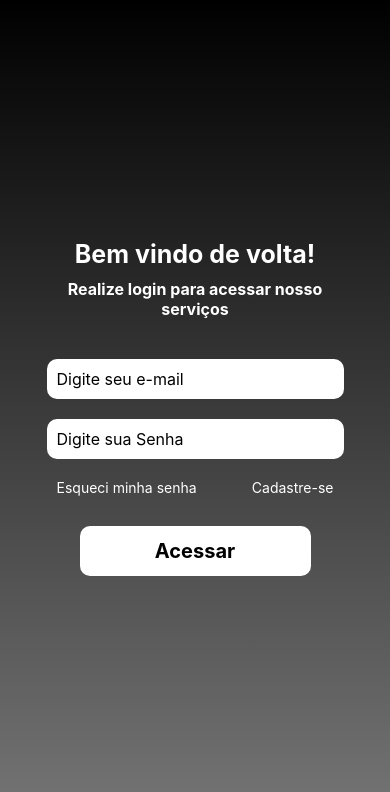
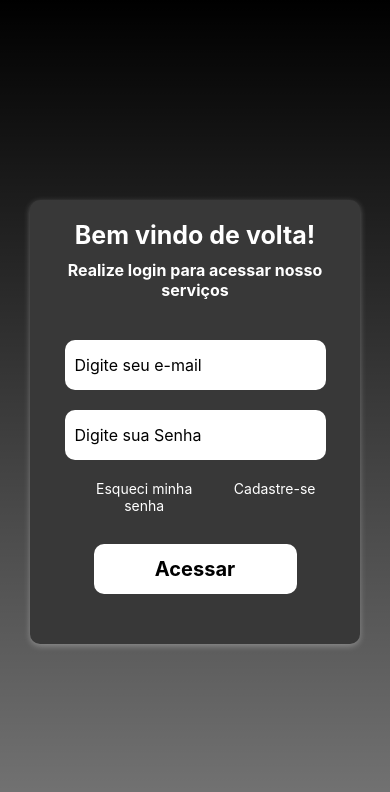
Before and after one commit to Luizeduard05/tcc-senai, a React Native app in the folder mobile/mecanica/: screen /Login in a window 390 px wide. Shown: the top 792 px of the page. Built offline with nearby package versions, Linux system fonts and the light colour scheme.

Commit message:
responsividade login

```diff
--- a/mobile/mecanica/src/pages/login/index.js
+++ b/mobile/mecanica/src/pages/login/index.js
@@ -1,31 +1,23 @@
 import { useNavigation } from "@react-navigation/native";
 import { LinearGradient } from "expo-linear-gradient";
-import { Text, View, Platform, StyleSheet, StatusBar, TouchableOpacity, TextInput } from "react-native"
+import { Text, View, Platform, StyleSheet, StatusBar, TouchableOpacity, TextInput, KeyboardAvoidingView, ScrollView } from "react-native";
 import { useState } from "react";
 import { useAuth } from "../../context/AuthContext";
-
 import api from "../../services/api/api";
 
 export default function Login() {
     const navigation = useNavigation();
-
-    const { login } = useAuth(); // Declarando context para capturar dados do usuario
-
+    const { login } = useAuth();
     const [email, setEmail] = useState('');
     const [senha, setSenha] = useState("");
 
-    const handleLogin = async () => { // Requisicao de realizar login
+    const handleLogin = async () => {
         try {
-            const response = await api.post("/login", {
-                login: email,
-                senha: senha
-            });
-            // console.log(response.data);
-            if (response.data) { // Capturando dados da resposta
+            const response = await api.post("/login", { login: email, senha: senha });
+            if (response.data) {
                 const { id, nome, tipo, token } = response.data;
-                login(tipo, token, id, nome); // Armazenando dados no contexto
-
-                if (tipo === 'MEC') { // Navegando de acordo com tipo de usuario
+                login(tipo, token, id, nome);
+                if (tipo === 'MEC') {
                     navigation.navigate('MechanicStack');
                 } else if (tipo === 'CLI') {
                     navigation.navigate('UserStack');
@@ -39,68 +31,72 @@ export default function Login() {
     };
 
     const navegaCadastroUser = () => {
-        navigation.navigate("CadastroUser")
-    }
+        navigation.navigate("CadastroUser");
+    };
 
     return (
-        <LinearGradient
-            colors={['#000000', 'rgba(0, 0, 0, 0.5)']}
-            style={styles.androidSafeArea} >
-
+        <KeyboardAvoidingView
+            behavior={Platform.OS === "ios" ? "padding" : "height"}
+            style={styles.keyboardContainer}
+        >
+            <LinearGradient colors={['#000000', 'rgba(0, 0, 0, 0.5)']} style={styles.androidSafeArea}>
+                <ScrollView contentContainerStyle={styles.scrollContent}>
                     <View style={styles.container}>
-                <Text style={styles.title} >Bem vindo de volta!</Text>
-                <Text style={styles.textStart} >Realize login para acessar nosso serviços</Text>
-
+                        <Text style={styles.title}>Bem vindo de volta!</Text>
+                        <Text style={styles.textStart}>Realize login para acessar nosso serviços</Text>
 
                         <TextInput
                             style={styles.inputs}
                             value={email}
                             onChangeText={setEmail}
                             placeholder="Digite seu e-mail"
-                ></TextInput>
+                        />
                         <TextInput
                             style={styles.inputs}
                             value={senha}
                             onChangeText={setSenha}
                             secureTextEntry
                             placeholder="Digite sua Senha"
-                ></TextInput>
+                        />
 
                         <View style={styles.alinha}>
-
                             <Text style={styles.text}>Esqueci minha senha</Text>
                             <TouchableOpacity onPress={navegaCadastroUser}>
-                        <Text style={styles.text}  >Cadastre-se</Text>
+                                <Text style={styles.text}>Cadastre-se</Text>
                             </TouchableOpacity>
                         </View>
                         <TouchableOpacity style={styles.btnAcessar} onPress={handleLogin}>
                             <Text style={styles.textBtn}>Acessar</Text>
                         </TouchableOpacity>
                     </View>
+                </ScrollView>
+            </LinearGradient>
+        </KeyboardAvoidingView>
+    );
+}
 
-        </LinearGradient>
-    )
-}
 const styles = StyleSheet.create({
+    keyboardContainer: {
+        flex: 1,
+    },
     androidSafeArea: {
         flex: 1,
-        justifyContent: "center",
         paddingTop: Platform.OS === "android" ? StatusBar.currentHeight : 0,
     },
+    scrollContent: {
+        flexGrow: 1,
+        justifyContent: "center",
+    },
     container: {
-        flex: 0,
         justifyContent: "center",
         alignItems: "center",
         backgroundColor: "#383838",
-        height: "60%",
         margin: 30,
+        padding: 20,
         borderRadius: 10,
         elevation: 7,
         shadowColor: '#ffffff',
-        shadowOffset: {
-            width: 0,
-            height: 2,
-        },
+        shadowOffset: { width: 0, height: 2 },
         shadowOpacity: 0.3,
         shadowRadius: 6,
     },
@@ -116,7 +112,7 @@ const styles = StyleSheet.create({
         fontSize: 16,
         fontWeight: 'bold',
         margin: 10,
-        marginBottom: 30
+        marginBottom: 30,
     },
     text: {
         textAlign: "center",
@@ -130,7 +126,7 @@ const styles = StyleSheet.create({
         padding: 10,
         fontSize: 16,
         borderRadius: 10,
-        margin: 10
+        margin: 10,
     },
     btnAcessar: {
         width: "70%",
@@ -140,7 +136,7 @@ const styles = StyleSheet.create({
         marginBottom: 30,
         alignItems: "center",
         borderRadius: 10,
-        marginTop: 20
+        marginTop: 20,
     },
     textBtn: {
         fontSize: 20,
@@ -150,7 +146,6 @@ const styles = StyleSheet.create({
     alinha: {
         width: "90%",
         flexDirection: "row",
-        justifyContent: "space-between"
-    }
-
+        justifyContent: "space-between",
+    },
 });
```
Lines whose indentation alone changed are shown as unchanged.
